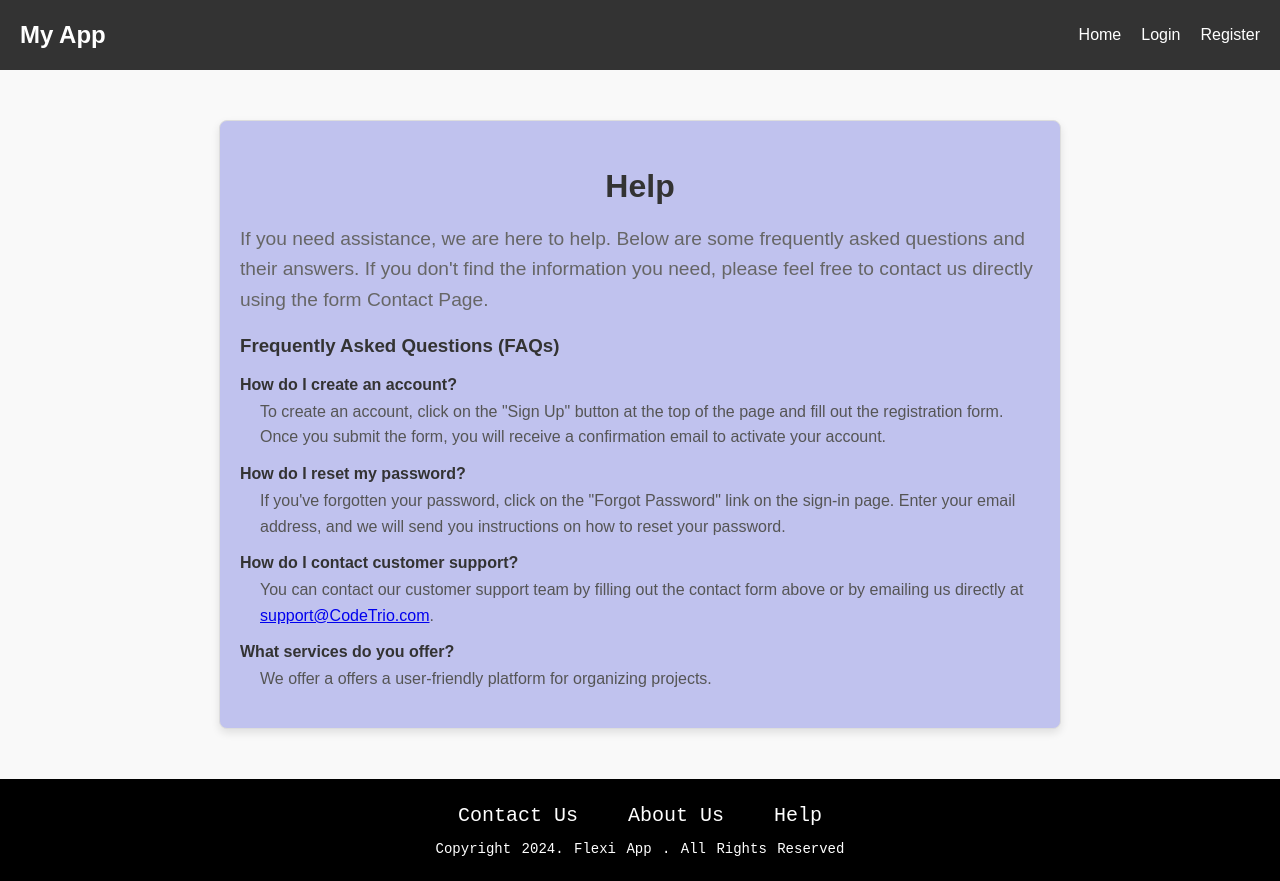
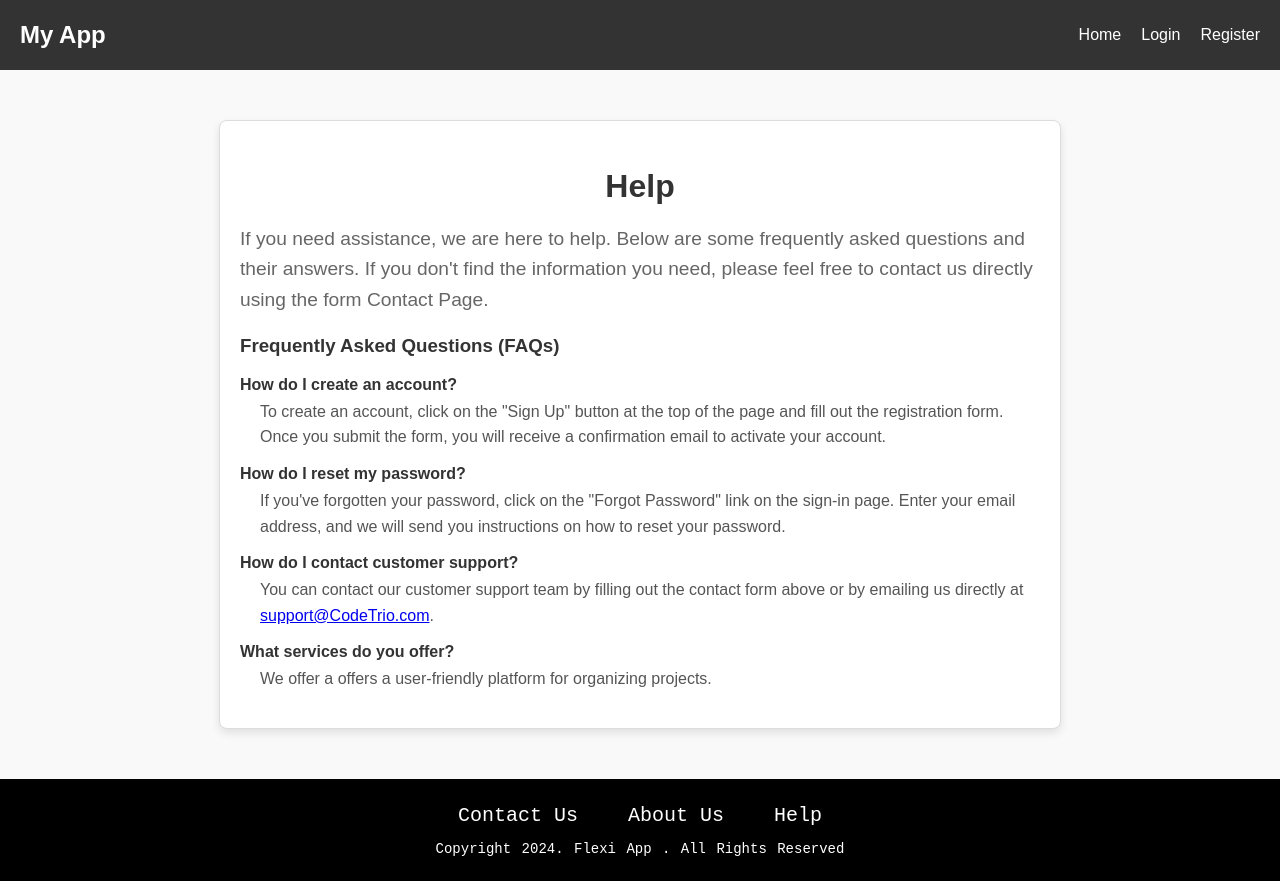
Before and after one commit to Fadhel-SH/Flexi_App_Serve_Frontend, a React (Vite) app: page /help in a window 1280 px wide. Built offline with nearby package versions, Linux system fonts and the light colour scheme.

Commit message:
change color of Help card

```diff
--- a/src/styles/help.css
+++ b/src/styles/help.css
@@ -5,7 +5,7 @@
     border: 1px solid #ddd;
     border-radius: 8px;
     box-shadow: 0 4px 8px rgba(0, 0, 0, 0.1);
-    background-color: #c0c2ee;
+    background-color: #fff;
     }
 
     #help h2 {
```
